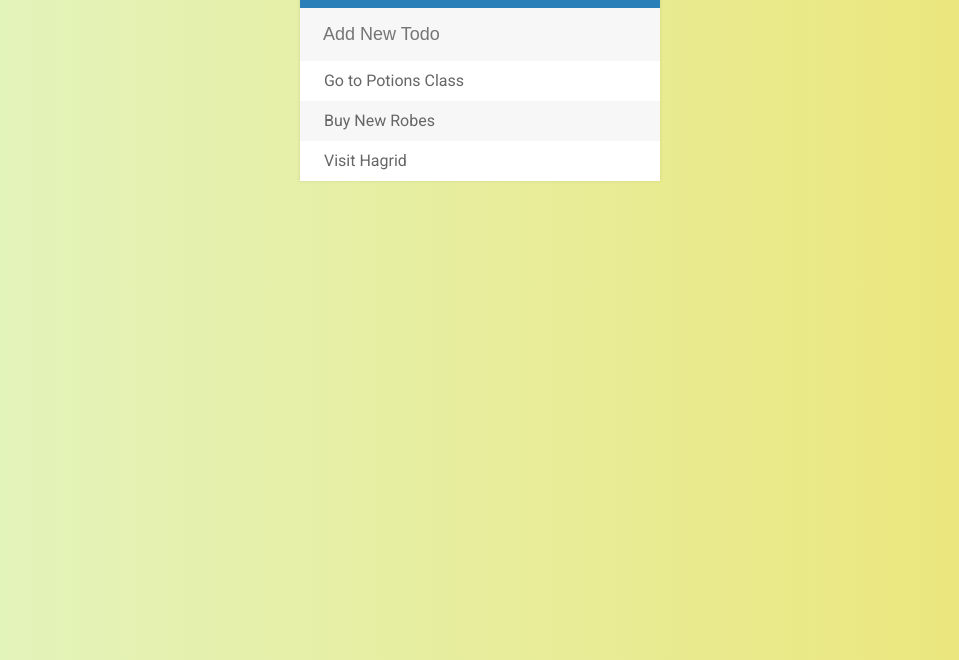
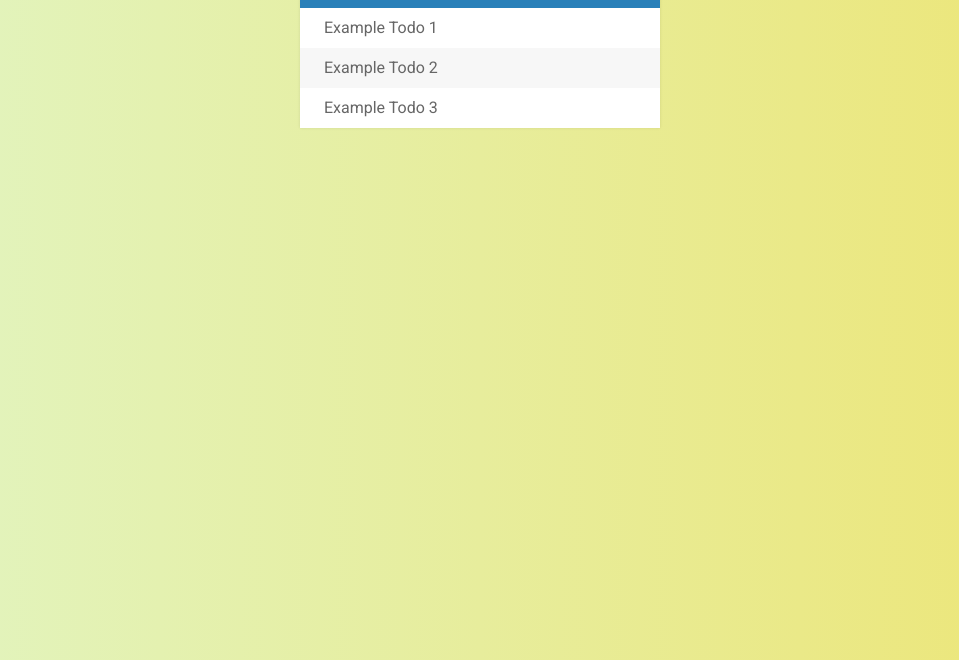
Before and after one commit to johncookv/Web-Projects, a plain HTML site: page TodoList/index.html in a window 1280 px wide. Shown: the part 140-800 px from the top of the page, without its empty margins (160-1119 px from the left). Drawn offline with Linux system fonts and the light colour scheme.

Commit message:
hide input for adding todo item by default; pressing the plus button reveals it

```diff
--- a/TodoList/assets/css/todos.css
+++ b/TodoList/assets/css/todos.css
@@ -58,6 +58,7 @@ input {
 	-webkit-box-sizing: border-box;
 	-moz-box-sizing: border-box;
 	border: 3px solid rgba(0,0,0,0);
+	display: none;
 }
 
 input:focus {
--- a/TodoList/assets/js/todos.js
+++ b/TodoList/assets/js/todos.js
@@ -18,6 +18,6 @@ $("input[type='text']").keypress(function(e) {
 	}
 })
 
-$(".fa-plus").click(function() {
+$(".fa-plus-circle").click(function() {
 	$("input[type='text']").fadeToggle();
 })
--- a/TodoList/index.html
+++ b/TodoList/index.html
@@ -13,9 +13,9 @@
 	<input type="text" placeholder="Add New Todo">
 
 	<ul>
-		<li><span><i class="fa fa-trash" aria-hidden="true"></i></span> Go to Potions Class</li>
-		<li><span><i class="fa fa-trash" aria-hidden="true"></i></span> Buy New Robes</li>
-		<li><span><i class="fa fa-trash" aria-hidden="true"></i></span> Visit Hagrid</li>
+		<li><span><i class="fa fa-trash" aria-hidden="true"></i></span> Example Todo 1</li>
+		<li><span><i class="fa fa-trash" aria-hidden="true"></i></span> Example Todo 2</li>
+		<li><span><i class="fa fa-trash" aria-hidden="true"></i></span> Example Todo 3</li>
 	</ul>
 </div>
 <script type="text/javascript" src="assets/js/todos.js"></script>
```
